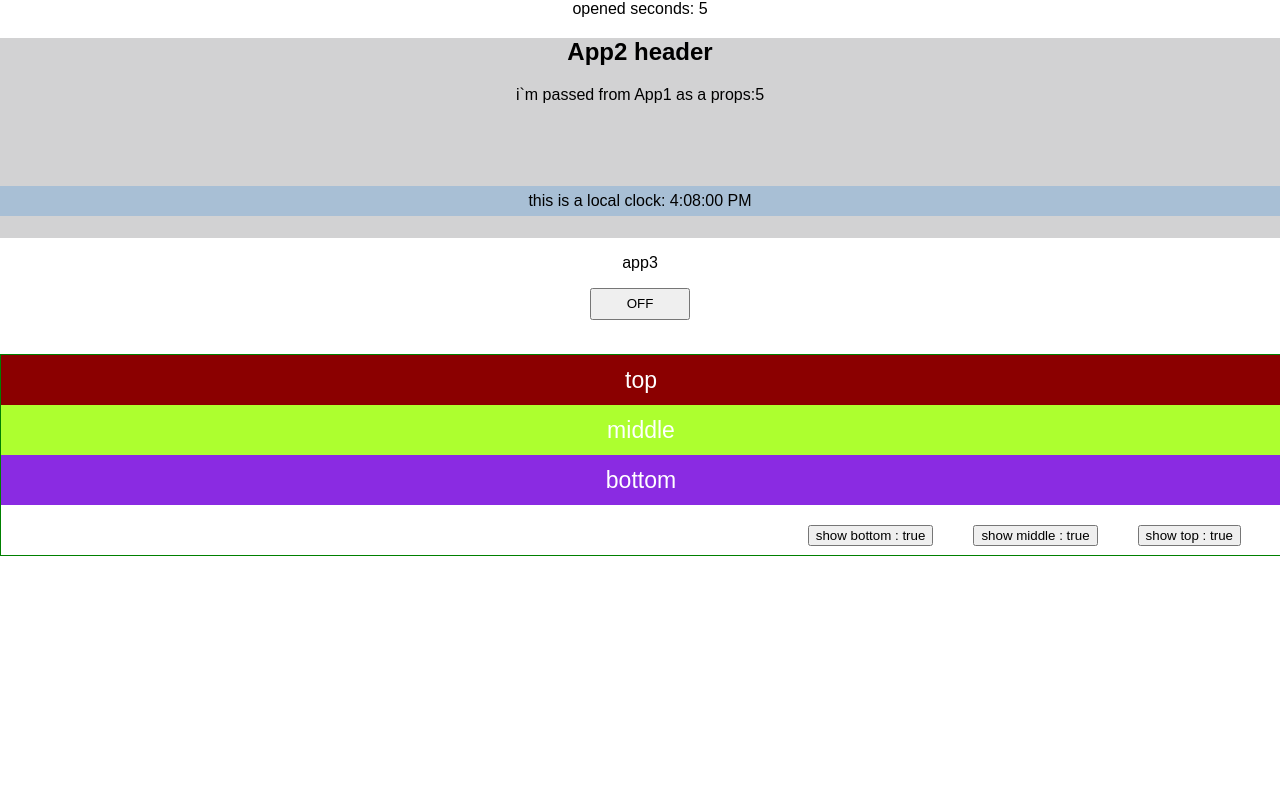
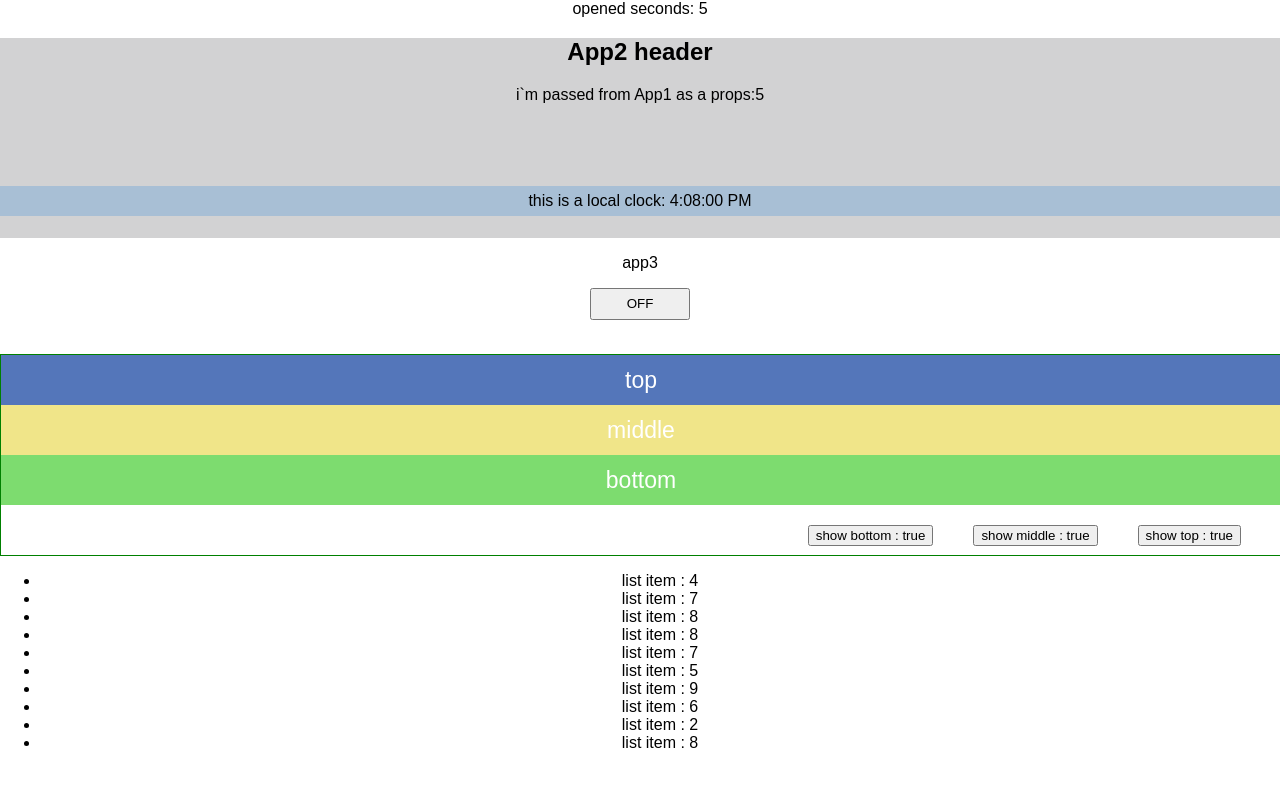
Before and after one commit to 313392073/react-demo-1, a React (Create React App) app in the folder my-app/: page / in a window 1280 px wide. Shown: the top 786 px of the page. Built offline with nearby package versions, Linux system fonts and the light colour scheme.

Commit message:
list and keys,and lifecycle note

```diff
--- a/my-app/src/component/App.js
+++ b/my-app/src/component/App.js
@@ -4,6 +4,7 @@ import '../css/App.css';
 import Event from './eventDemo';
 import App22 from './App2';
 import ConRender from './conditionalRender';
+import List from './listAndKeys';
 
 
 class App extends Component {
@@ -32,6 +33,7 @@ class App extends Component {
 				<App22 from={this.state.time}/>
 				<Event></Event>
 				<ConRender/>
+                <List/>
 			</div>
 		);
 	}
--- /dev/null
+++ b/my-app/src/component/listAndKeys.js
@@ -0,0 +1,41 @@
+
+import React, {Component} from 'react';
+
+class ListAndKey extends Component{
+    constructor(props){
+        super(props);
+        this.state = {
+            list: []
+        }
+    }
+
+    getList(){
+        let _tl = [];
+        setTimeout(() => {
+            for(let i=0;i<10;i++){
+                //key是非常重要的，用于react重排序，dom是否删除，移动等
+                //key必须在for循环中唯一，但是不用全局唯一
+                _tl.push(<li key={i}>list item : {Math.random().toFixed(1) * 10}</li>);
+            }
+            //这是一个数组，在render函数中可以直接解析数组渲染？
+            this.setState({list: _tl});
+        },1000);
+
+    }
+
+    componentDidMount(){
+        this.getList()
+    }
+
+    //JSX允许内嵌任何表达式
+    render(){
+        return(
+            <div classID="list-wrap">
+                <ul>{this.state.list}</ul>
+            </div>
+        );
+    }
+
+}
+
+export default ListAndKey;
--- a/my-app/src/css/conditionStyle.css
+++ b/my-app/src/css/conditionStyle.css
@@ -12,13 +12,13 @@
     text-align: center;
 }
 .top{
-    background-color: darkred;
+    background-color: #5476ba;
 }
 .middle{
-    background-color: greenyellow;
+    background-color: #f0e589;
 }
 .bottom{
-    background-color: blueviolet;
+    background-color: #7DDC6F;
 }
 .btn-wrap button{
     margin-right: 40px;
```
Also changed, not shown: my-app/src/component/lifecycle.js (added, +17 -0 lines).
